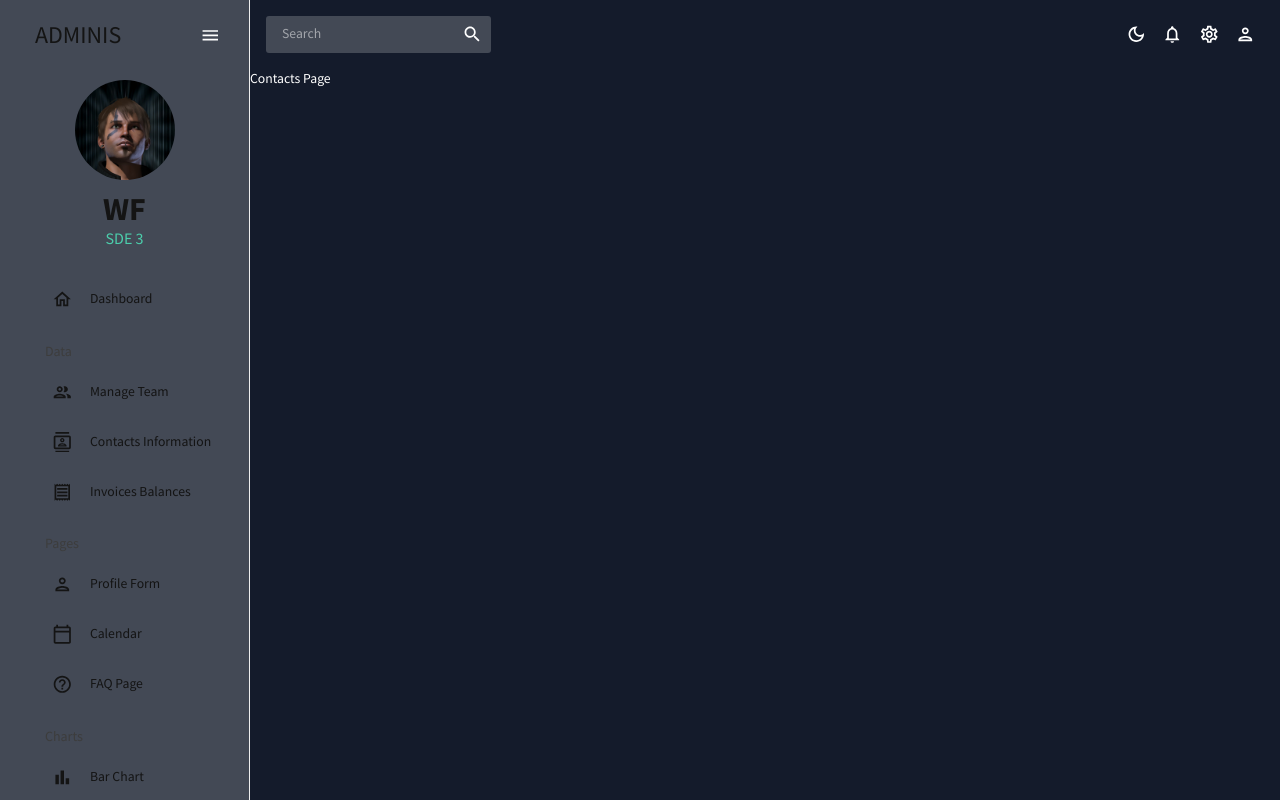
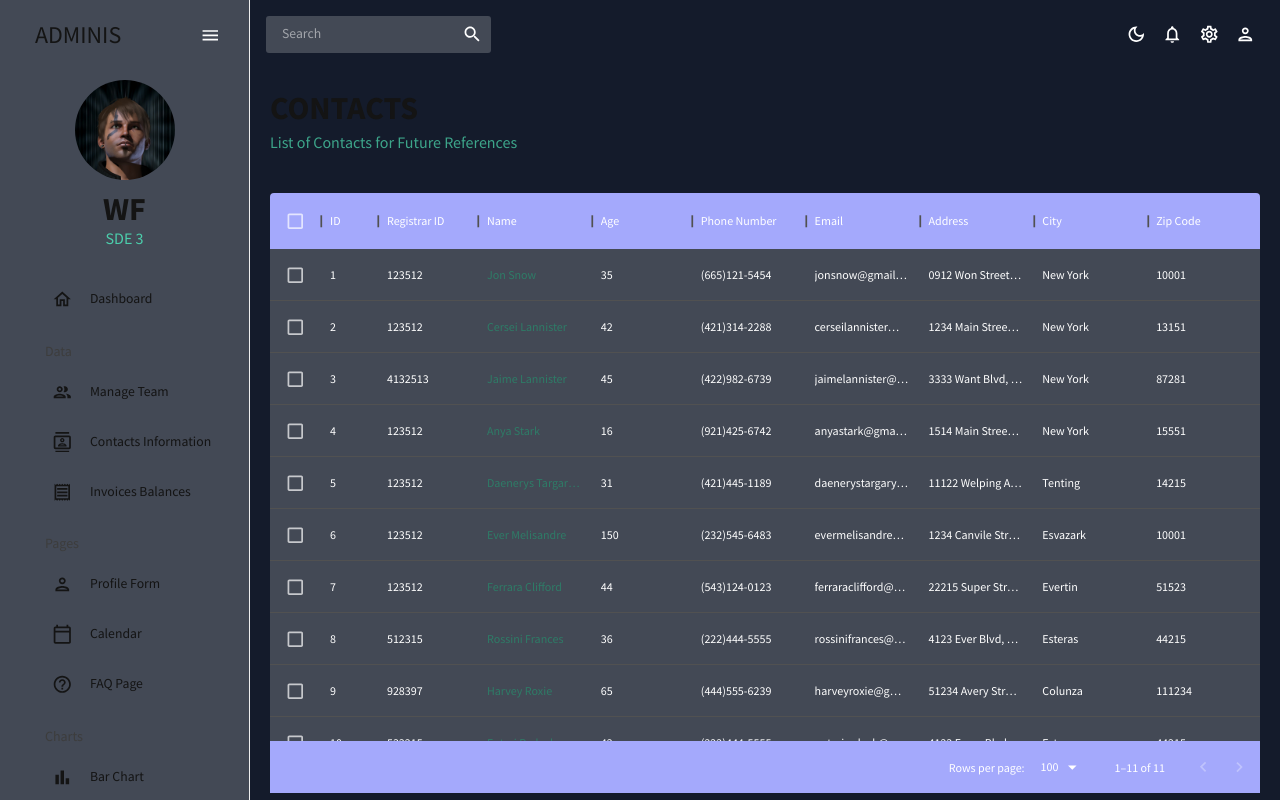
Before and after one commit to fallenreaper/sampleadminconsole, a Next.js app: page /contacts in a window 1280 px wide. Shown: the top 800 px of the page. Built offline with nearby package versions, Linux system fonts and the light colour scheme.

Commit message:
Starting to test with Contact info

```diff
--- a/pages/contacts.tsx
+++ b/pages/contacts.tsx
@@ -1,7 +1,97 @@
-
-
+import { Box, useTheme } from "@mui/material";
+import { DataGrid, GridColDef, GridToolbar } from "@mui/x-data-grid";
+import { tokens } from "../utilities/theme";
+import { mockDataContacts } from "../mockData/mockData";
+import Header from "../components/header";
 
 export default function Contacts() {
+  const theme = useTheme();
+  const colors = tokens(theme.palette.mode);
 
-  return (<div>Contacts Page</div>)
+  const columns: GridColDef[] = [
+    {
+      field: "id",
+      headerName: "ID",
+      flex: 0.5
+    },
+    {
+      field: 'registrarId',
+      headerName: 'Registrar ID'
+    },
+    {
+      field: "name",
+      headerName: "Name",
+      flex: 1,
+      cellClassName: "name-column--cell",
+    },
+    {
+      field: "age",
+      headerName: "Age",
+      type: "number",
+      align: "left",
+      headerAlign: "left",
+    },
+    {
+      field: "phone",
+      headerName: "Phone Number",
+      flex: 1,
+    },
+    {
+      field: "email",
+      headerName: "Email",
+      flex: 1,
+    },
+    {
+      field: "address",
+      headerName: "Address",
+      flex: 1,
+    },
+    {
+      field: "city",
+      headerName: "City",
+      flex: 1,
+    },
+    {
+      field: "zipCode",
+      headerName: "Zip Code",
+      flex: 1,
+    }
+  ];
+
+  return (
+    <Box m="20px">
+      <Header title="CONTACTS" subtitle="List of Contacts for Future References" />
+      <Box
+        m="40px 0 0 0"
+        height="75vh"
+        sx={{
+          "& .MuiDataGrid-root": {
+            border: "none",
+          },
+          "& .MuiDataGrid-cell": {
+            borderBottom: "none",
+          },
+          "& .name-column--cell": {
+            color: colors.greenAccent[700],
+          },
+          "& .MuiDataGrid-columnHeaders": {
+            backgroundColor: colors.blueAccent[300],
+            borderBottom: "none",
+          },
+          "& .MuiDataGrid-virtualScroller": {
+            backgroundColor: colors.primary[400],
+          },
+          "& .MuiDataGrid-footerContainer": {
+            borderTop: "none",
+            backgroundColor: colors.blueAccent[300],
+          },
+          "& .MuiDataGrid-toolbarContainer .MuiButton-text": {
+            color: `${colors.grey[100]} !important`
+          }
+        }}
+      >
+        <DataGrid checkboxSelection rows={mockDataContacts} columns={columns} />
+      </Box>
+    </Box>
+  );
 }
```
